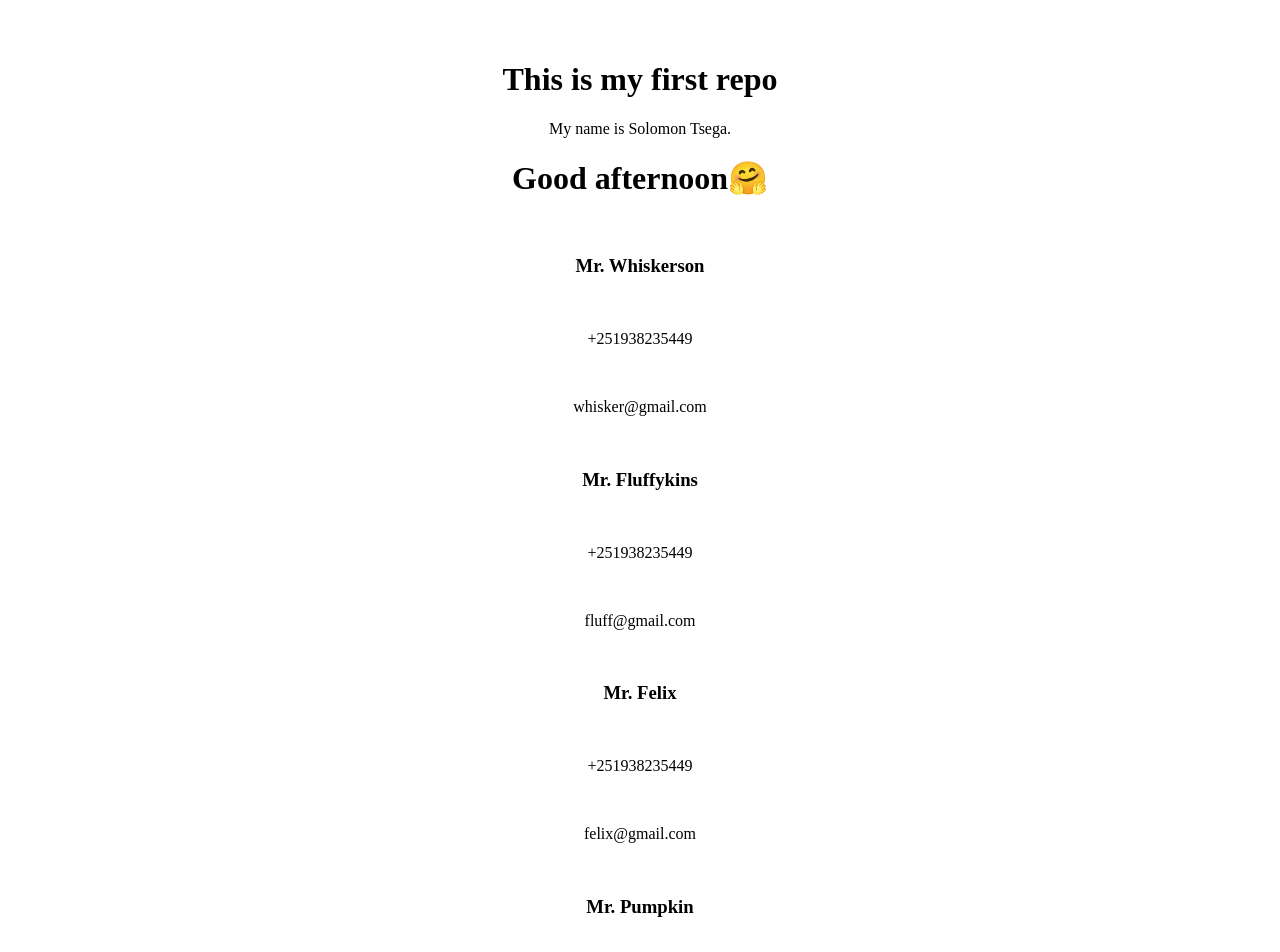
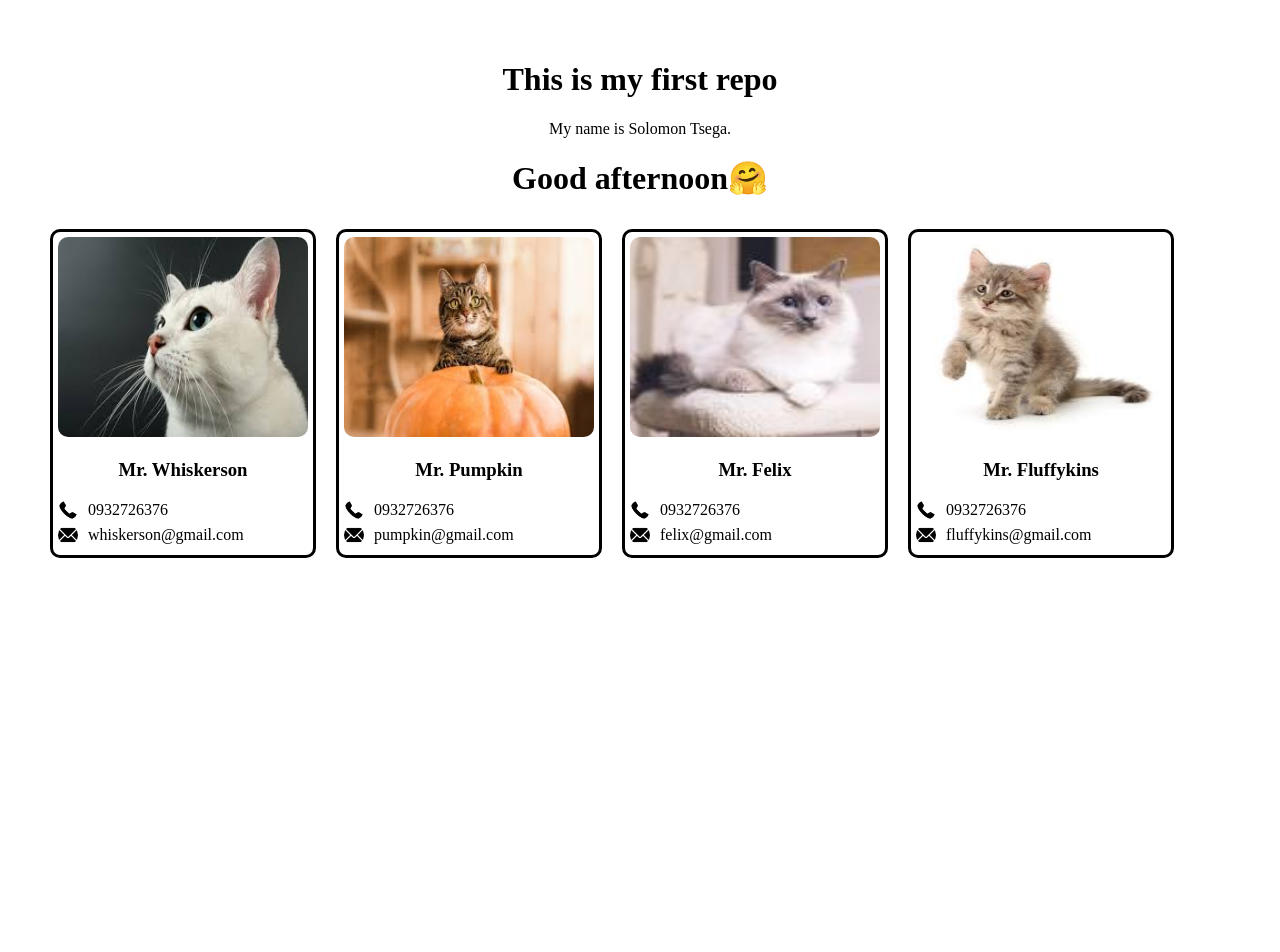
Before and after one commit to soltsega/First-repo, a React (Vite) app: page / in a window 1280 px wide. Shown: the top 952 px of the page. After the commit the page ends 800 px from the top, so only its background shows below. Built offline with nearby package versions, Linux system fonts and the light colour scheme.

Commit message:
Modified App.jsx and contacts.jsx

```diff
--- a/src/App.jsx
+++ b/src/App.jsx
@@ -1,111 +1,40 @@
 import './App.css'
+import Contacts from './contacts.jsx'
+
 
 function App() {
 
   return (
-    <>
-      {/* The first person */}
-      <div className='contacts'>
-        <article className='contact-card'>
-          <img src=''
-            alt=''
-          />
-          <h3>Mr. Whiskerson</h3>
+    <div className='contacts'>
 
-          <div className='info-group'>
-            <img
-              src=''
-              alt=''
-            />
-            <p>+251938235449</p>
-          </div>
+      <Contacts
+        img="./src/whiskerson.png"
+        name="Mr. Whiskerson"
+        phone="0932726376"
+        email="whiskerson@gmail.com"
+      />
 
-          <div className='info-group'>
-            <img
-              src=''
-              alt=''
-            />
-            <p>whisker@gmail.com</p>
-          </div>
-        </article>
-      </div>
+      <Contacts
+        img="./src/pumpkin.png"
+        name="Mr. Pumpkin"
+        phone="0932726376"
+        email="pumpkin@gmail.com" />
 
-      {/* The socond person */}
-      <div className='contacts'>
-        <article className='contact-card'>
-          <img src=''
-            alt=''
-          />
-          <h3>Mr. Fluffykins</h3>
+      <Contacts
+        img="./src/felix1.png"
+        name="Mr. Felix"
+        phone="0932726376"
+        email="felix@gmail.com"
+      />
 
-          <div className='info-group'>
-            <img
-              src=''
-              alt=''
-            />
-            <p>+251938235449</p>
-          </div>
+      <Contacts
+        img="./src/fluffykins.png"
+        name="Mr. Fluffykins"
+        phone="0932726376"
+        email="fluffykins@gmail.com"
+      />
 
-          <div className='info-group'>
-            <img
-              src=''
-              alt=''
-            />
-            <p>fluff@gmail.com</p>
-          </div>
-        </article>
-      </div>
-
-      <div className='contacts'>
-        <article className='contact-card'>
-          <img src=''
-            alt=''
-          />
-          <h3>Mr. Felix</h3>
-
-          <div className='info-group'>
-            <img
-              src=''
-              alt=''
-            />
-            <p>+251938235449</p>
-          </div>
-
-          <div className='info-group'>
-            <img
-              src=''
-              alt=''
-            />
-            <p>felix@gmail.com</p>
-          </div>
-        </article>
-      </div>
-
-      <div className='contacts'>
-        <article className='contact-card'>
-          <img src=''
-            alt=''
-          />
-          <h3>Mr. Pumpkin</h3>
-
-          <div className='info-group'>
-            <img
-              src=''
-              alt=''
-            />
-            <p>+251938235449</p>
-          </div>
-
-          <div className='info-group'>
-            <img
-              src=''
-              alt=''
-            />
-            <p>pumpkin@gmail.com</p>
-          </div>
-        </article>
-      </div>
-    </>
+    </div>
   )
 }
 
--- /dev/null
+++ b/src/contacts.jsx
@@ -0,0 +1,32 @@
+
+import './contacts.css'
+function Contacts(props) {  //you can choose whatever names yu want
+    console.log(props);
+    return (
+        <div className='contacts'>
+            <article className='contact-card'>
+                <img src={props.img}
+                    alt='photo of Mr. whiskerson'
+                />
+                <h3>{props.name}</h3>
+
+                <div className='info-group'>
+                    <img
+                        src='./src/phone icon.png'
+                        alt='phone icon'
+                    />
+                    <p>{props.phone}</p>
+                </div>
+                <div className='info-group'>
+                    <img
+                        src='./src/email icon.png'
+                        alt='mail icon'
+                    />
+                    <p>{props.email}</p>
+                </div>
+            </article>
+        </div>
+    )
+}
+
+export default Contacts;
```
